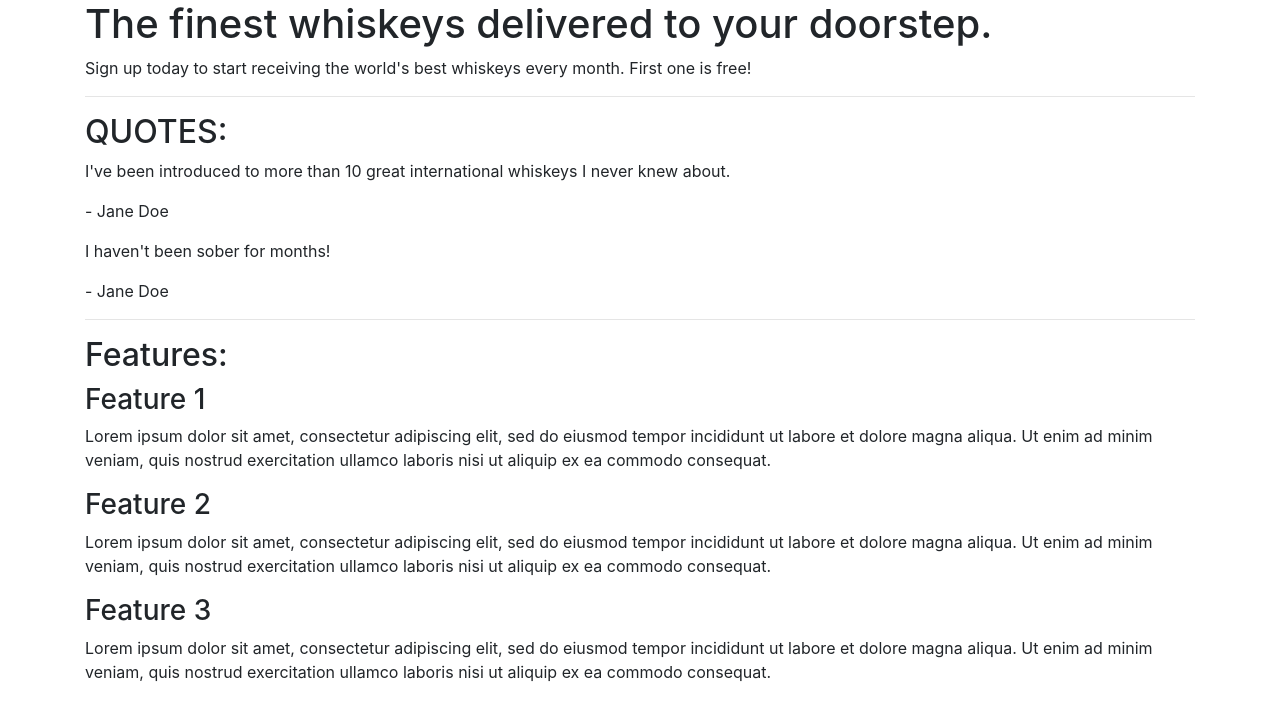
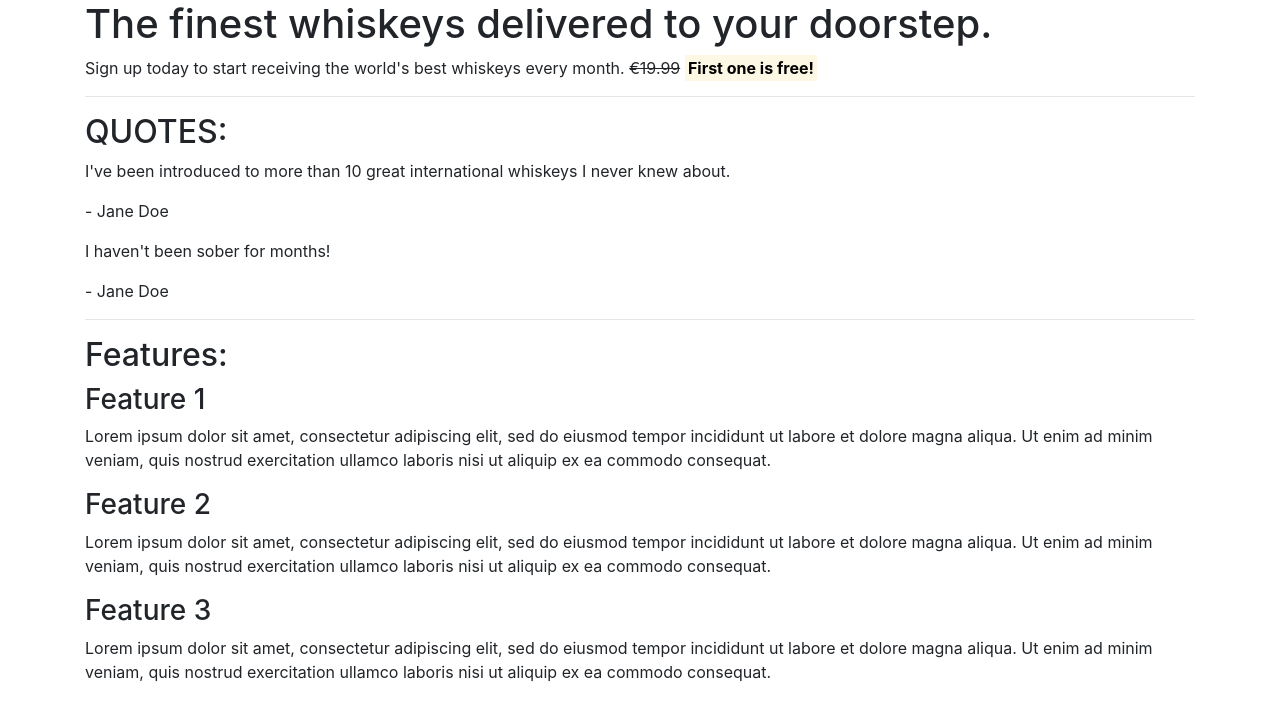
Before and after one commit to NikolettaGr/bootstrap-intro, a plain HTML site: page index.html in a window 1280 px wide. Drawn offline with nearby package versions, Linux system fonts and the light colour scheme.

Commit message:
Apply Formatting to Pricing Information

```diff
--- a/index.html
+++ b/index.html
@@ -15,7 +15,9 @@
         <!-- Callout -->
         <section class="callout">
             <h1>The finest whiskeys delivered to your doorstep.</h1>
-            <p>Sign up today to start receiving the world's best whiskeys every month. First one is free!</p>
+            <p>Sign up today to start receiving the world's best whiskeys every month.
+                <s>€19.99</s> <strong><mark>First one is free!</mark></strong>
+            </p>
         </section>
         <!-- /.callout -->
         <hr>
```
